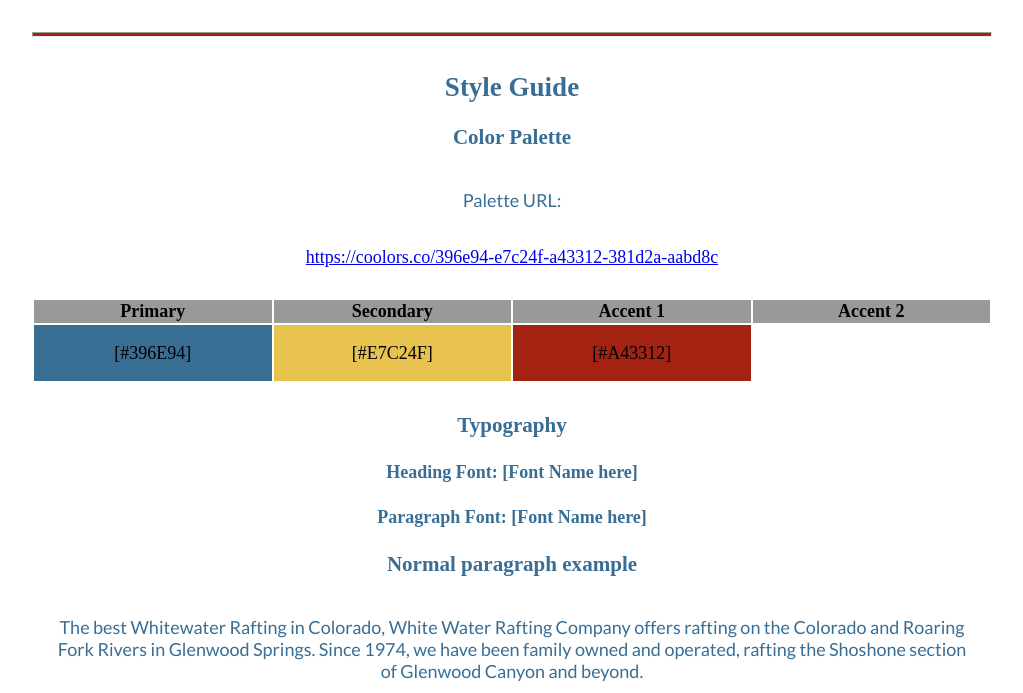
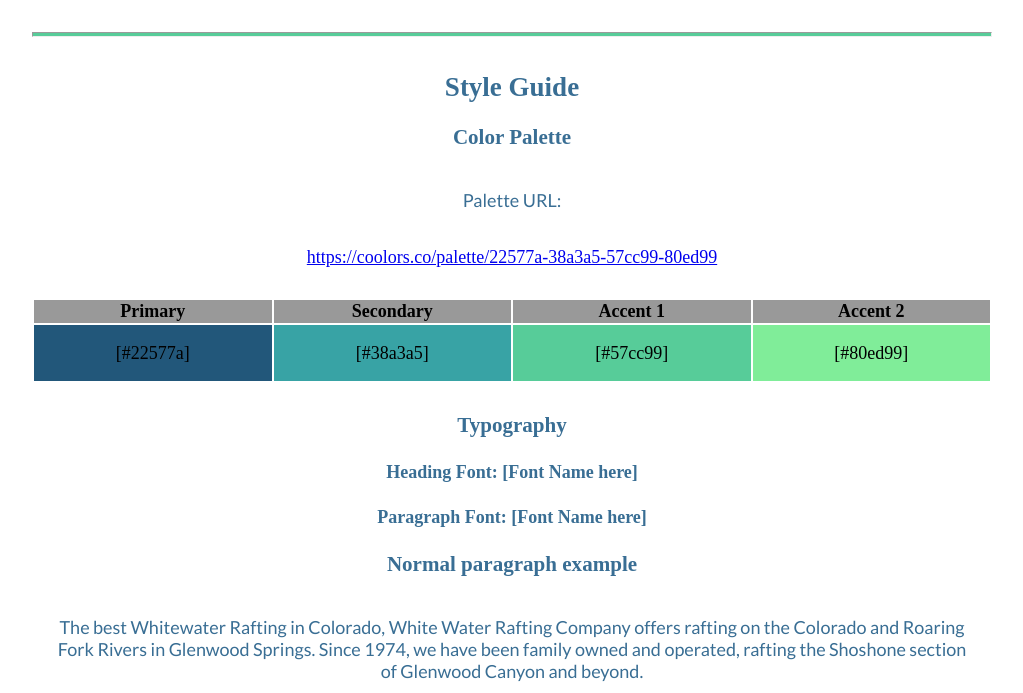
Before and after one commit to klmanheimer/wdd130, a plain HTML site: page wwr/site-plan-rafting.html in a window 1280 px wide. Shown: the part 1087-1780 px from the top of the page, without its empty margins (128-1151 px from the left). Drawn offline with Linux system fonts and the light colour scheme; a web font is replaced by a local one.

Commit message:
changed css

```diff
--- a/styles.css
+++ b/styles.css
@@ -7,3 +7,6 @@ h1{
     font-size: 10px;
     color:blueviolet
 }
+body {
+    background-color:darkolivegreen:aliceblu;
+}
--- a/wwr/site-plan-rafting.html
+++ b/wwr/site-plan-rafting.html
@@ -41,9 +41,8 @@
 
     <!-- Copy and paste the URL to your finished palette below. Replace the href value that is there with yours. Make sure to paste it into both the href value and the content text of the <a> tag -->
     <p>Palette URL:</p>
-    <a href="https://coolors.co/396e94-e7c24f-a43312-381d2a-aabd8c"
-      target="_blank">https://coolors.co/396e94-e7c24f-a43312-381d2a-aabd8c</a>
-
+    <a href="https://coolors.co/palette/22577a-38a3a5-57cc99-80ed99"
+      target="_blank">https://coolors.co/palette/22577a-38a3a5-57cc99-80ed99</a>
     <table class="colors">
       <tr>
         <th>Primary</th>
@@ -53,10 +52,10 @@
       </tr>
       <!-- Replace the numbers in the boxes below with your hex color codes. Then switch to the site-plan.css file and change your colors there as well. -->
       <tr>
-        <td class="primary">[#396E94]</td>
-        <td class="secondary">[#E7C24F]</td>
-        <td class="accent1">[#A43312]</td>
-        <td class="accent2"></td>
+        <td class="primary">[#22577a]</td>
+        <td class="secondary">[#38a3a5]</td>
+        <td class="accent1">[#57cc99]</td>
+        <td class="accent2">[#80ed99]</td>
       </tr>
     </table>
 
--- a/wwr/styles/site-plan-rafting.css
+++ b/wwr/styles/site-plan-rafting.css
@@ -6,10 +6,10 @@ Fonts are separated by a & */
 
 :root {
   /* change the values below to your colors from your palette */
-  --primary-color: #396E94   ;
-  --secondary-color: #E7C24F ;
-  --accent1-color: #A42212;
-  --accent2-color: white;
+  --primary-color: #22577a ;
+  --secondary-color: #38a3a5 ;
+  --accent1-color: #57cc99;
+  --accent2-color: #80ed99;
 
   /* change the values below to your chosen font(s) */
   --heading-font: "IM Fell French Canon";
--- /dev/null
+++ b/wwr/styles/styles /styles.css
@@ -0,0 +1,4 @@
+body {
+
+}
+add your link from your CSS to your HTML.
```
